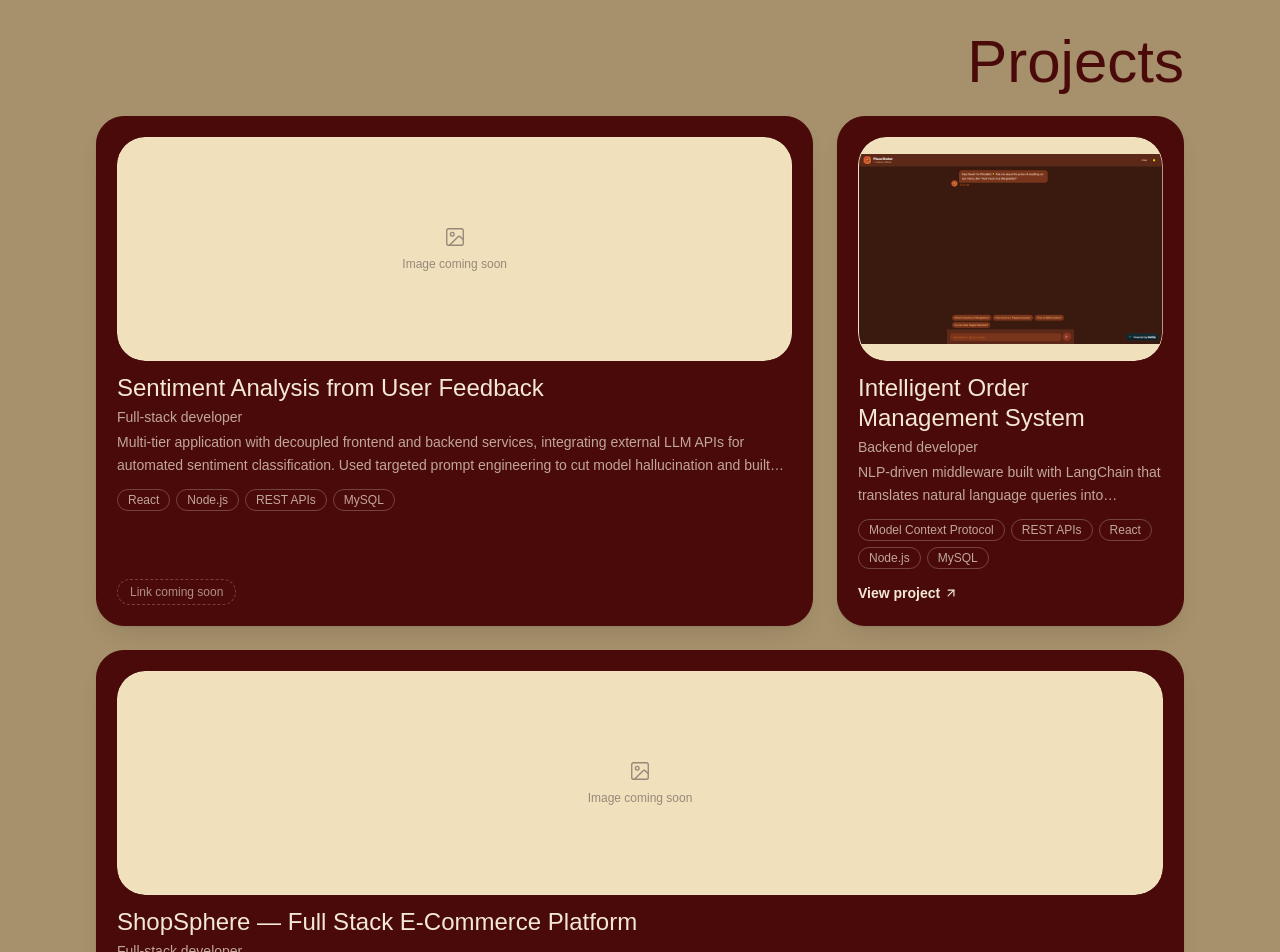
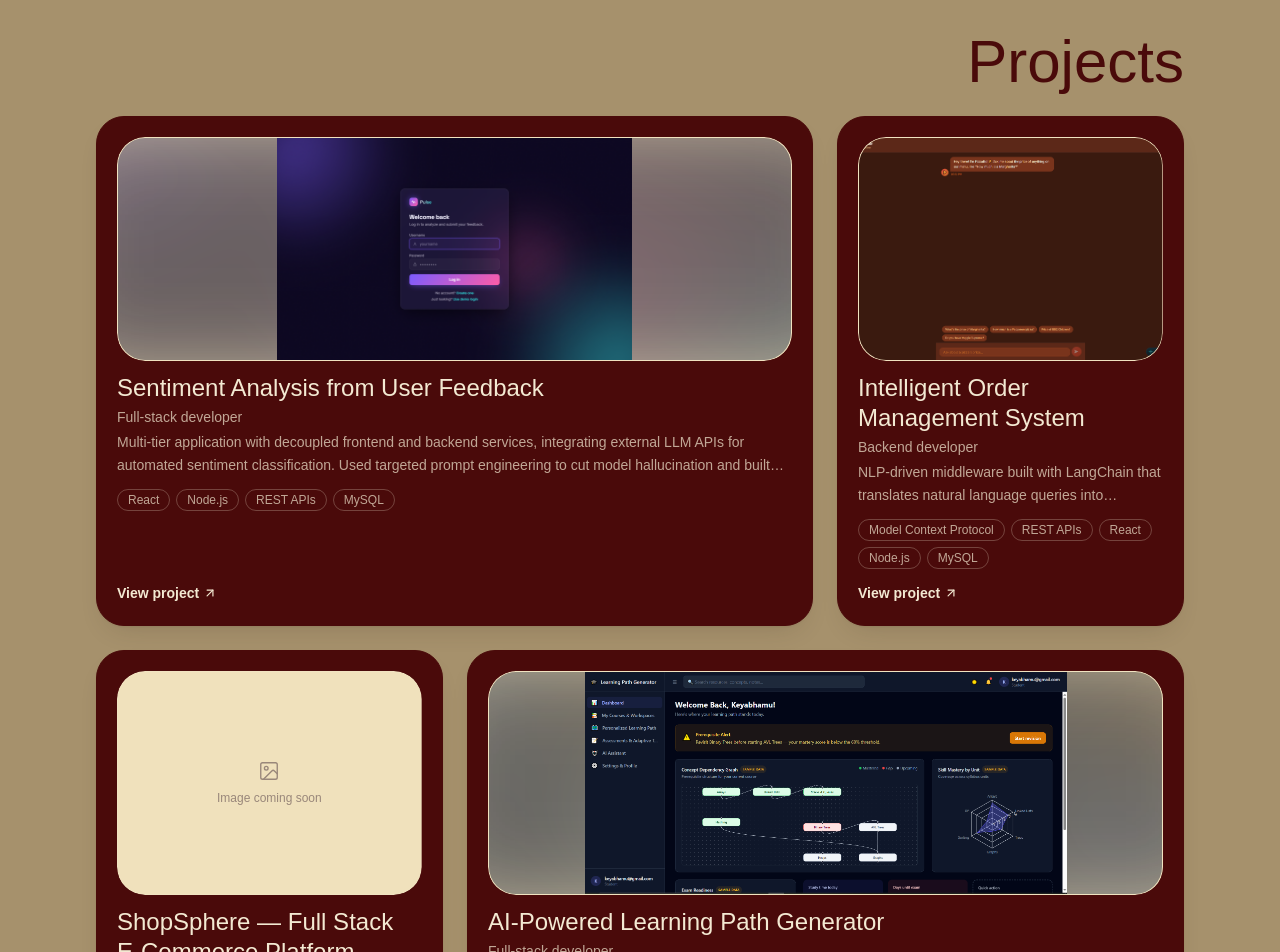
Before and after one commit to keya-05/portfolio-website, a Next.js app: page / in a window 1280 px wide. Shown: the part 660-1612 px from the top of the page. Built offline with nearby package versions, Linux system fonts and the light colour scheme; a web font is replaced by a local one.

Commit message:
Added new projects

```diff
--- a/src/components/ProjectCard.tsx
+++ b/src/components/ProjectCard.tsx
@@ -7,7 +7,13 @@ import { ArrowUpRight, ImageIcon } from "lucide-react";
 import type { Project } from "@/content/types";
 import TiltCard from "./motion/TiltCard";
 
-export default function ProjectCard({ project }: { project: Project }) {
+export default function ProjectCard({
+  project,
+  wide = false,
+}: {
+  project: Project;
+  wide?: boolean;
+}) {
   const reduce = useReducedMotion();
   const [mounted, setMounted] = useState(false);
 
@@ -19,13 +25,33 @@ export default function ProjectCard({ project }: { project: Project }) {
     "relative h-48 sm:h-56 overflow-hidden rounded-[28px] border border-cream/20 bg-surface";
 
   const imageContent = project.image ? (
+    wide ? (
+      <>
+        <Image
+          src={project.image}
+          alt=""
+          aria-hidden
+          fill
+          sizes="(min-width: 1024px) 480px, 90vw"
+          className="scale-125 object-cover opacity-60 blur-2xl"
+        />
         <Image
           src={project.image}
           alt={project.title}
           fill
           sizes="(min-width: 1024px) 480px, 90vw"
-      className="object-contain"
+          className="relative object-contain"
         />
+      </>
+    ) : (
+      <Image
+        src={project.image}
+        alt={project.title}
+        fill
+        sizes="(min-width: 1024px) 480px, 90vw"
+        className="object-cover"
+      />
+    )
   ) : (
     <div className="flex h-full w-full flex-col items-center justify-center gap-2 text-ink-3">
       <ImageIcon size={22} strokeWidth={1.5} />
--- a/src/components/ProjectsGrid.tsx
+++ b/src/components/ProjectsGrid.tsx
@@ -12,20 +12,28 @@ export default function ProjectsGrid() {
       </Reveal>
       <div className="grid grid-cols-1 gap-6 sm:grid-cols-2 lg:grid-cols-3">
         {projects.map((project, i) => {
-          // Pairs of (wide, normal) fill exactly 3 columns per row. When the
-          // total is odd, the leftover last card spans the full row instead
-          // of sitting alone next to empty space.
+          // Pairs of (wide, normal) fill exactly 3 columns per row, and which
+          // side is wide flips every row so the layout reads big/small, then
+          // small/big, and so on. When the total is odd, the leftover last
+          // card spans the full row instead of sitting alone next to empty space.
           const isOddTrailing =
             projects.length % 2 !== 0 && i === projects.length - 1;
+          const row = Math.floor(i / 2);
+          const posInRow = i % 2;
+          const isWide = isOddTrailing
+            ? false
+            : row % 2 === 0
+              ? posInRow === 0
+              : posInRow === 1;
           const spanClassName = isOddTrailing
             ? "sm:col-span-2 lg:col-span-3"
-            : i % 2 === 0
+            : isWide
               ? "lg:col-span-2"
               : undefined;
 
           return (
             <Reveal key={project.id} delay={(i % 3) * 0.08} className={spanClassName}>
-              <ProjectCard project={project} />
+              <ProjectCard project={project} wide={isWide} />
             </Reveal>
           );
         })}
--- a/src/content/projects.ts
+++ b/src/content/projects.ts
@@ -10,8 +10,8 @@ export const projects: Project[] = [
     description:
       "Multi-tier application with decoupled frontend and backend services, integrating external LLM APIs for automated sentiment classification. Used targeted prompt engineering to cut model hallucination and built optimized backend pipelines for stable, large-scale feedback processing.",
     tags: ["React", "Node.js", "REST APIs", "MySQL"],
-    image: undefined,
-    link: undefined,
+    image: "/images/projects/sentiment-analysis.png",
+    link: "https://sentiment-analysis-kappa-black.vercel.app/",
   },
   {
     id: "intelligent-order-management",
@@ -33,4 +33,14 @@ export const projects: Project[] = [
     image: undefined,
     link: undefined,
   },
+  {
+    id: "ai-learning-path-generator",
+    title: "AI-Powered Learning Path Generator",
+    role: "Full-stack developer",
+    description:
+      "Adaptive learning dashboard that maps prerequisite structure between concepts and flags gaps before a learner moves on to dependent topics. Visualizes a concept dependency graph and per-unit skill mastery, and surfaces exam readiness, study time, and days-until-exam tracking alongside an AI assistant for personalized guidance.",
+    tags: ["React", "AI/LLM", "Data Visualization"],
+    image: "/images/projects/ai-learning-path-generator.png",
+    link: "https://ai-powered-learning-path-generator.vercel.app",
+  },
 ];
```
Also changed, not shown: public/images/projects/ai-learning-path-generator.png (added), public/images/projects/sentiment-analysis.png (added). Lines whose indentation alone changed are shown as unchanged.
